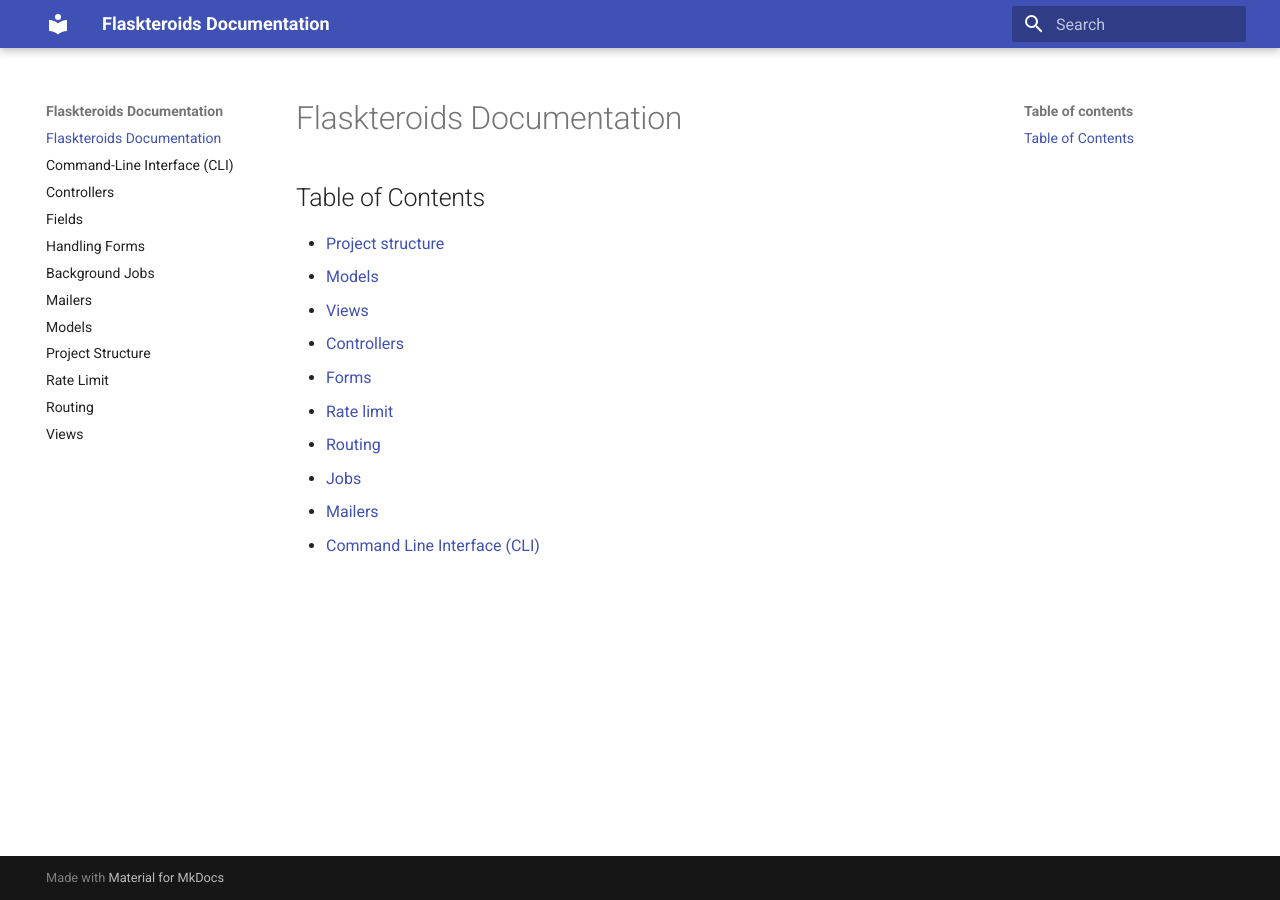
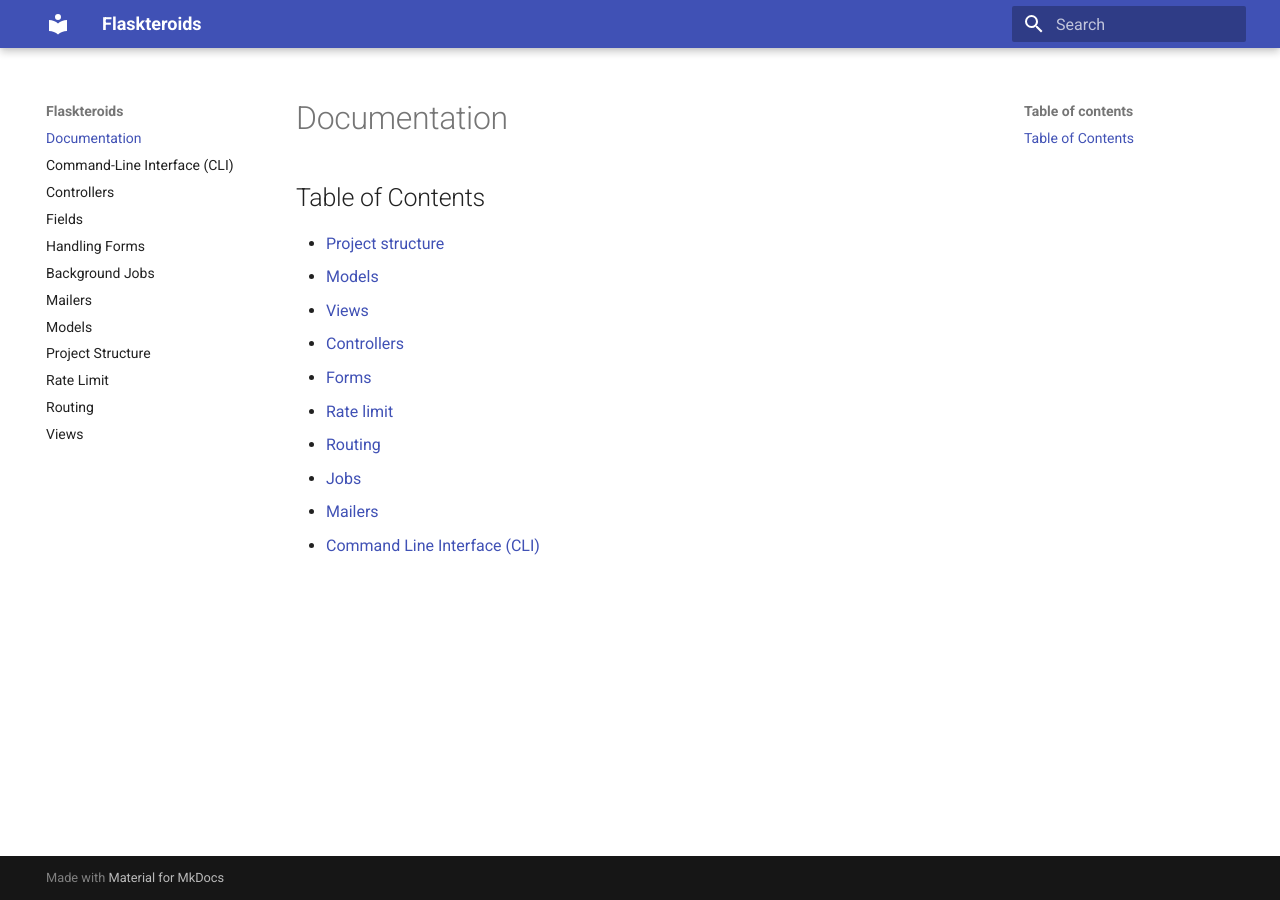
Before and after one commit to nullco/flaskteroids, an MkDocs documentation site: the page built from docs/index.md, in a window 1280 px wide. Built offline with MkDocs 1.6.1 and Material for MkDocs 9.7.7, drawn with Linux system fonts in a browser that asks for light colours.

Commit message:
chore: improve index

```diff
--- a/docs/index.md
+++ b/docs/index.md
@@ -1,4 +1,4 @@
-# Flaskteroids Documentation
+# Documentation
 
 ## Table of Contents
 
--- a/mkdocs.yml
+++ b/mkdocs.yml
@@ -1,4 +1,4 @@
-site_name: Flaskteroids Documentation
+site_name: Flaskteroids
 site_url: https://nullco.github.io/flaskteroids
 theme:
   name: material
```
